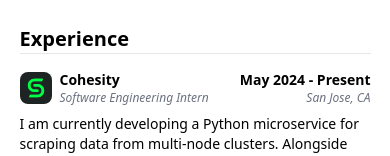
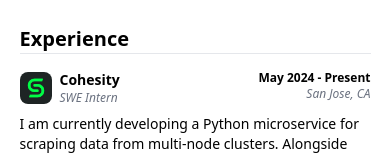
Before and after one commit to kpulgari/kpulgari.github.io, a React (Vite) app: page / in a window 390 px wide. Shown: the part 660-816 px from the top of the page. Built offline with nearby package versions, Linux system fonts and the light colour scheme.

Commit message:
Update UI

```diff
--- a/src/page.jsx
+++ b/src/page.jsx
@@ -35,7 +35,7 @@
 const work = [
   {
     name: "Cohesity",
-    role: "Software Engineering Intern",
+    role: "SWE Intern",
     dates: "May 2024 - Present",
     location: "San Jose, CA",
     description:
@@ -45,7 +45,7 @@
   },
   {
     name: "Charles Schwab",
-    role: "Software Engineering Intern",
+    role: "SWE Intern",
     dates: "Jun. 2023 - Aug. 2023",
     location: "St. Louis, MO",
     description:
@@ -143,8 +143,8 @@
 const Page = () => {
   return (
     <main className="flex flex-col items-center mb-12">
-      <section className="lg:w-3/4 w-[95%] mt-4">
-        <div className="w-full lg:p-8 md:p-8 p-4 flex flex-row justify-center items-center lg:space-x-16 md:space-x-12 space-x-8">
+      <section className="lg:w-1/2 md:w-3/4 w-[95%] mt-4">
+        <div className="w-full lg:py-8 md:py-8 p-4 flex flex-row md:justify-center lg:justify-center justify-left items-center lg:space-x-16 md:space-x-12 space-x-8">
           <img
             src={kpulgari}
             className="rounded-full lg:w-36 lg:h-36 md:w-36 md:h-36 w-28 h-28"
@@ -248,7 +248,9 @@
                       </div>
                     </div>
                     <div className="text-right">
-                      <div className="text-sm font-bold">{w["dates"]}</div>
+                      <div className="text-xs lg:text-sm md:text-sm font-bold">
+                        {w["dates"]}
+                      </div>
                       <div className="text-xs text-gray-500 italic">
                         {w["location"]}
                       </div>
@@ -281,7 +283,7 @@
               key={index}
               className="flex flex-col bg-white rounded-lg overflow-hidden"
             >
-              <div className="lg:h-48 md:h-80 h-64 flex items-center justify-center p-2 bg-gray-200/75 rounded-lg">
+              <div className="lg:h-48 md:h-80 h-54 flex items-center justify-center p-2 bg-gray-200/75 rounded-lg">
                 <img
                   src={project["screenshot"]}
                   alt="project screenshot"
```
